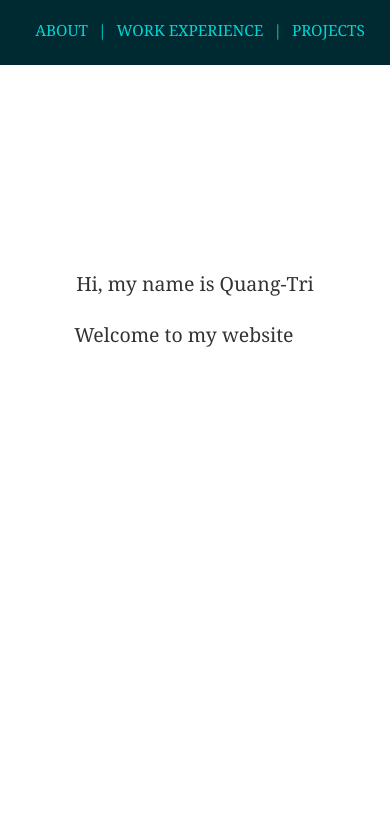
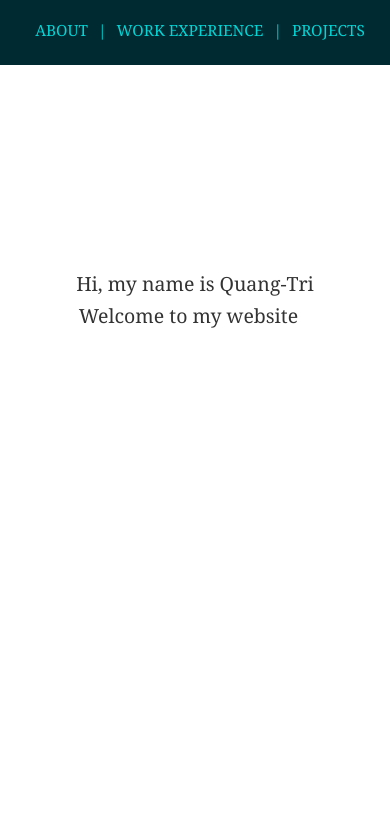
Before and after one commit to Roswellt/Roswellt.github.io, a plain HTML site: page index.html in a window 390 px wide. Shown: the top 836 px of the page. Drawn offline with nearby package versions, Linux system fonts and the light colour scheme.

Commit message:
mobile fix

```diff
--- a/index.js
+++ b/index.js
@@ -23,8 +23,12 @@ $("#about").click(function() {
 })
 
 // Display second line of preface after first line finishes typing
+$(".type-second").ready(
+    function() {
+        $('.type-second').hide();
+    }
+)
 $(function() {
-    $('.type-second').hide();
     setTimeout(function(){
         showElement();
      }, 1000);
@@ -32,4 +36,4 @@ $(function() {
     function showElement() {
         $('.type-second').show();
     }
- });
+});
--- a/mycss.css
+++ b/mycss.css
@@ -317,7 +317,7 @@ h2 {
 /* Blinking cursor */
 .blinking-cursor {
   font-weight: 100;
-  font-size: 40px;
+  font-size: 6vmin;
   color: #2E3D48;
   animation: 1s blink step-end infinite;
 }
```
